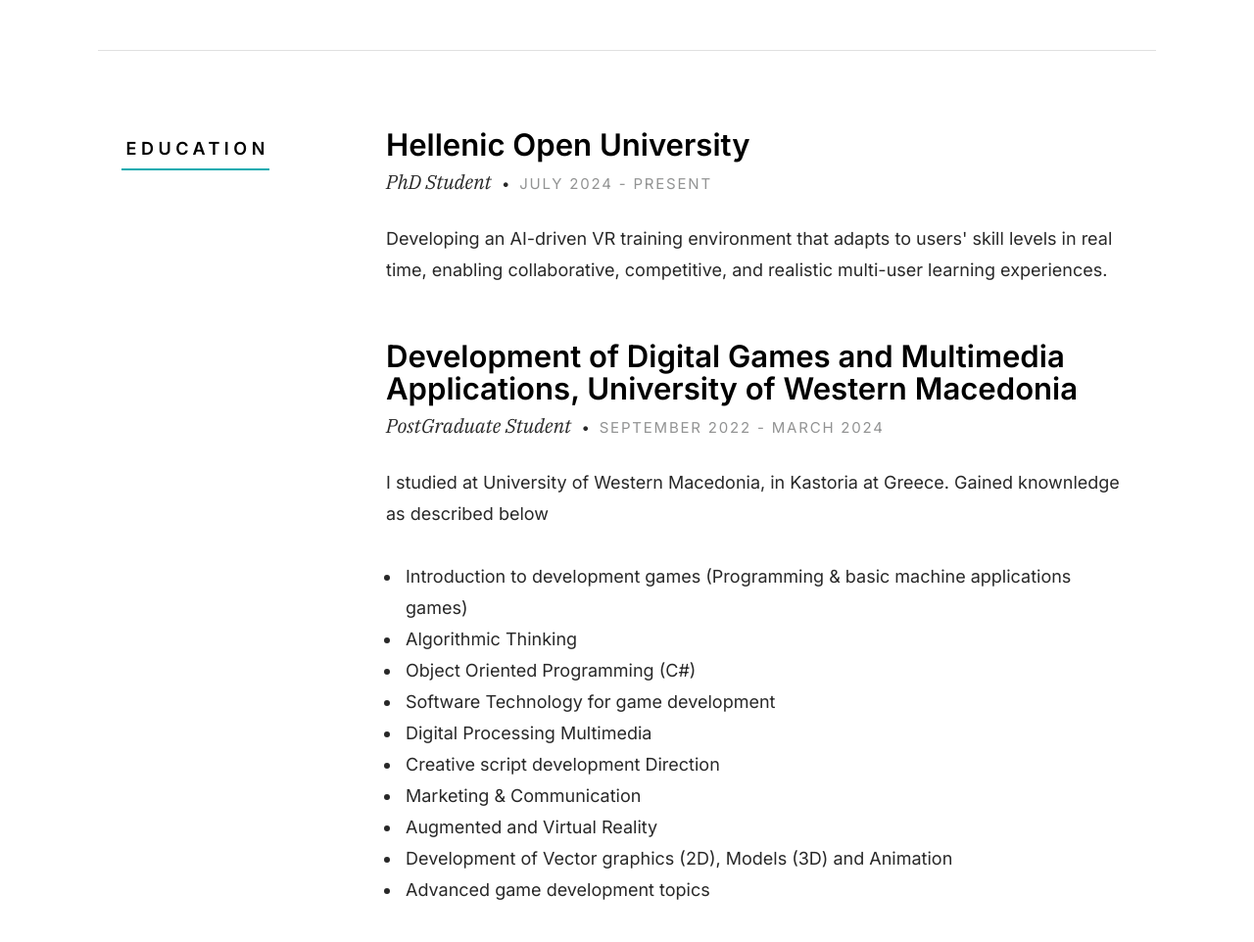
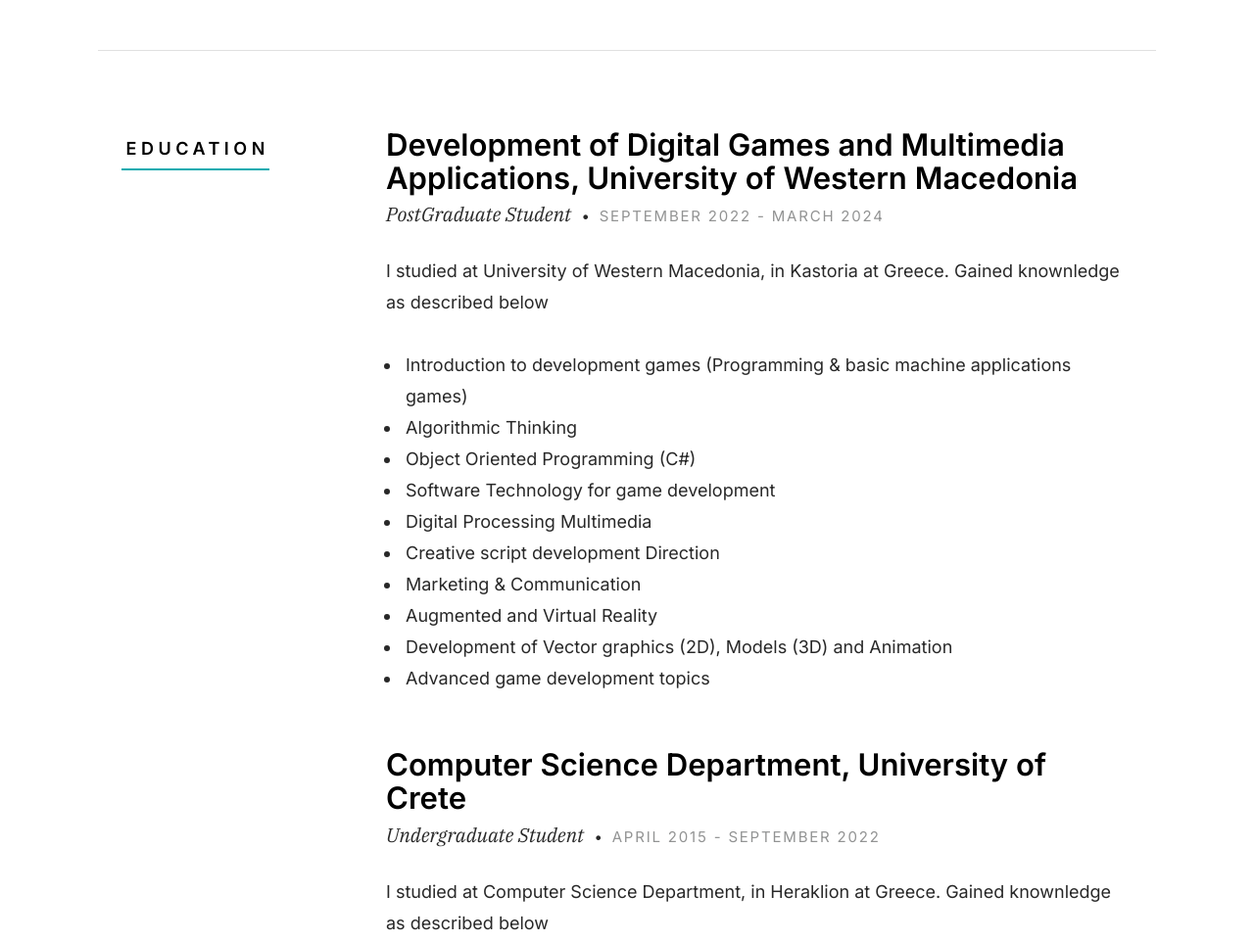
Before and after one commit to Nikolhs123/NickMarmaras, a plain HTML site: page index.html in a window 1280 px wide. Shown: the part 3037-3999 px from the top of the page at 98% size. Drawn offline with Linux system fonts and the light colour scheme; files whose address does not match are found by name.

Commit message:
New logo, new page, added opengl to skill tree, fixed descriptions in index.html

```diff
--- a/index.html
+++ b/index.html
@@ -183,7 +183,7 @@
                     <div class="resume-block__header">
                         <h4 class="h3">OramaVR</h4>
                         <p class="resume-block__header-meta">
-                            <span>Experienced Lead Extended Reality(XR) Developer</span>
+                            <span>Seniior Lead Extended Reality(XR) Developer</span>
                             <span class="resume-block__header-date">
                                 July 2021 - Present
                             </span>
@@ -237,23 +237,6 @@
                 <h3 class="section-header-allcaps">Education</h3>
             </div>
             <div class="column large-9 tab-12">
-                <div class="resume-block">
-
-                    <div class="resume-block__header">
-                        <h4 class="h3">Hellenic Open University</h4>
-                        <p class="resume-block__header-meta">
-                            <span>PhD Student</span>
-                            <span class="resume-block__header-date">
-                                July 2024 - Present
-                            </span>
-                        </p>
-                    </div>
-
-                    <p>
-                        Developing an AI-driven VR training environment that adapts to users' skill levels in real time, enabling collaborative, competitive, and realistic multi-user learning experiences.
-                    </p>
-
-                </div> <!-- end resume-block -->
 
                 <div class="resume-block">
 
@@ -404,7 +387,10 @@
                             <img src="images/skills/office.png" alt="Skill 15">
                             <p class="skill-description">Microsoft Office</p>
                           </div>
-                        <!-- Add more skill bubbles as needed -->
+                          <div class="skill-bubble">
+                            <img src="images/skills/OpenGL.png" alt="Skill 16">
+                            <p class="skill-description">OpenGL</p>
+                          </div>
                       </div>
 
 
```
Also changed, not shown: images/skills/OpenGL.png (added), 1 other file.
